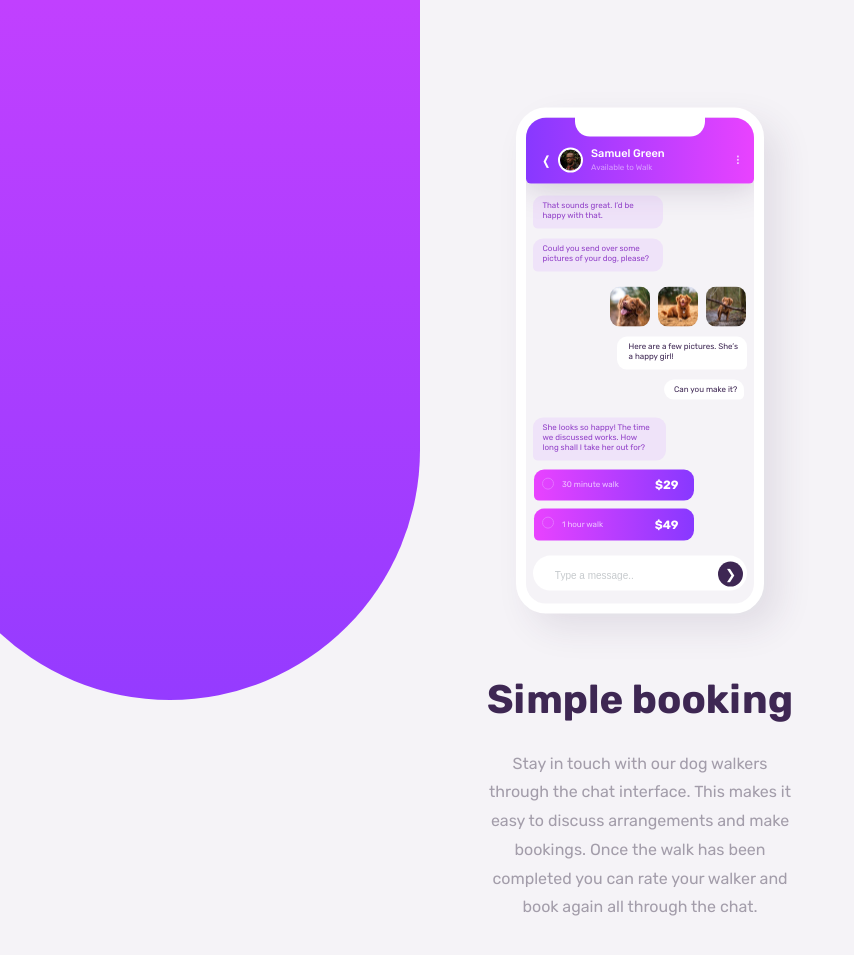
After one commit to serfoll/chat-app-css-illustration, a Node project: template src/index.pug in a window 1280 px wide. The commit adds this page. Shown: the top 955 px of the page, without its empty margins (0-854 px from the left). Run offline with Node 20 templates, Linux system fonts and the light colour scheme; the template is opened without the code that fills it, so the values that code supplies are empty; style sheets or scripts are compiled from the project's sources.

Commit message:
final solution, before deploy

```diff
--- /dev/null
+++ b/src/index.pug
@@ -0,0 +1,24 @@
+doctype html
+html(lang='en')
+  head
+    meta(charset='UTF-8')
+    meta(name='viewport', content='width=device-width, initial-scale=1.0')
+    meta(http-equiv='X-UA-Compatible', content='IE=edge')
+
+    base(href='/')
+
+    title= 'Chat App CSS Illustration'
+
+    meta(name='description', content='Chap App Css Illustration')
+
+    link(rel='stylesheet', href='styles/index.scss')
+
+    link(rel='shortcut icon', href='favicon-32x32.png', type='image/x-icon')
+  body
+    #content.content(role='main')
+      .content__wrapper
+        include views/partials/phone
+
+        .description__wrapper
+          h1.description__title Simple booking
+          p.description__text Stay in touch with our dog walkers through the chat interface. This makes it easy to discuss arrangements and make bookings. Once the walk has been completed you can rate your walker and book again all through the chat.
--- a/src/styles/base/base.scss
+++ b/src/styles/base/base.scss
@@ -7,13 +7,14 @@
 html {
   font-size: calc(750px / 750 * 10);
   line-height: 1;
-
   @include media('>phone', '>=desktop') {
     font-size: calc(1440px / 1440 * 10);
   }
 }
 
 body {
+  background-color: $color-Light-Grayish-Violet;
+  color: $color-Dark-Grayish-Violet;
   font-family: $font-rubik;
   font-size: 1.6rem;
   font-weight: 400;
--- a/src/styles/index.scss
+++ b/src/styles/index.scss
@@ -14,3 +14,4 @@
 @import './shared/titles';
 
 @import './pages/home/home';
+@import './partials/phone';
--- a/src/styles/pages/home/home.scss
+++ b/src/styles/pages/home/home.scss
@@ -1,2 +1,153 @@
 #content {
+  height: 100vh;
+  position: relative;
+  overflow-x: hidden;
+
+  @include media('>=desktop') {
+    margin: auto;
+    width: 144rem;
+  }
+
+  @include media('>1800px') {
+    overflow: visible;
+  }
+
+  &::after,
+  &::before {
+    content: '';
+    height: 50.3rem;
+    position: absolute;
+    width: 18rem;
+    z-index: -1;
+
+    @include media('>phone') {
+      height: 70rem;
+      width: 50rem;
+    }
+  }
+
+  &::after {
+    background: linear-gradient(
+      to bottom,
+      $gradient-after-light 0%,
+      $gradient-after-dark 100%
+    );
+    border-radius: 0 0 50rem 0;
+    top: 0;
+    width: 18.8rem;
+
+    @include media('>phone') {
+      border-radius: 0 0 50rem 50rem;
+      left: -8rem;
+      width: 50rem;
+    }
+
+    @include media('>=1800px') {
+      left: 0;
+    }
+  }
+
+  &::before {
+    background: rgba($color-Dark-Grayish-Violet, 0.08);
+    border-radius: 50rem 0 0 0;
+    bottom: -23rem;
+    right: 0;
+
+    @include media('>phone') {
+      border-radius: 50rem 50rem 0 0;
+      right: -8rem;
+      width: 50rem;
+      bottom: 0;
+    }
+
+    @include media('>=1800px') {
+      right: 0;
+    }
+  }
 }
+
+.content__wrapper {
+  margin: auto;
+  overflow-x: hidden;
+  @include media('>phone') {
+    position: relative;
+    top: 50%;
+    transform: translateY(-50%);
+    width: 50vh;
+  }
+  @include media('>=desktop') {
+    display: flex;
+    top: 0;
+    transform: translateY(0);
+    width: auto;
+  }
+}
+
+.description__wrapper {
+  padding: 0 3rem;
+  position: relative;
+
+  @include media('>=desktop') {
+    align-self: center;
+    padding: 0 12rem;
+    top: 9rem;
+  }
+}
+
+.description__title {
+  color: $color-Very-Dark-Desaturated-Violet;
+  font-size: 4rem;
+  font-weight: 700;
+  text-align: center;
+
+  @include media('>=desktop') {
+    margin-top: -9rem;
+    font-size: 4.1rem;
+    font-weight: 500;
+    text-align: left;
+  }
+}
+
+.description__text {
+  line-height: 1.8;
+  margin-top: 2rem;
+  padding: 0.5rem;
+  text-align: center;
+
+  @include media('>phone', '<desktop') {
+    padding: 1rem 6rem;
+  }
+
+  @include media('>=desktop') {
+    text-align: left;
+    padding-right: 3rem;
+  }
+}
+
+.footer {
+  display: none;
+  bottom: -20rem;
+  left: 50%;
+  padding: 0 3rem;
+  position: absolute;
+  text-align: center;
+  transform: translateX(-50%);
+  width: 100%;
+}
+
+.attribution {
+  a {
+    color: $color-Pale-Violet;
+
+    &:active {
+      color: $color-Dark-Desaturated-Violet;
+    }
+
+    @include media('>phone') {
+      &:hover,
+      &:active {
+        color: $color-Dark-Desaturated-Violet;
+      }
+    }
+  }
+}
--- /dev/null
+++ b/src/styles/partials/phone.scss
@@ -0,0 +1,264 @@
+.phone__wrapper {
+  position: relative;
+
+  @include media('>phone', '>=desktop') {
+    margin-left: 36.2rem;
+    margin-top: 8.5rem;
+  }
+
+  &::after {
+    background-color: $color-white;
+    border-radius: 0 0 1.5rem 1.5rem;
+    content: '';
+    height: 2.5rem;
+    left: 50%;
+    position: absolute;
+    top: 6.8rem;
+    transform: translateX(-50%);
+    width: 13rem;
+  }
+}
+
+.phone {
+  box-shadow: 1.5rem 1.5rem 3.5rem 0
+    rgba($color-Very-Dark-Desaturated-Violet, 0.1);
+  background-color: $color-Light-Grayish-Violet;
+  border: 1rem solid $color-white;
+  border-radius: 3rem;
+  height: 50.6rem;
+  left: 50%;
+  margin-bottom: 13rem;
+  overflow: hidden;
+  position: relative;
+  top: 6.4rem;
+  transform: translateX(-50%);
+  width: 24.8rem;
+  overflow: hidden;
+}
+
+.chat__app__header {
+  background: linear-gradient(
+    to right,
+    $gradient-Dark 0%,
+    $gradient-Light 100%
+  );
+  border-radius: 0.5rem;
+  box-shadow: 0 0 3.5rem 0 rgba($color-Very-Dark-Desaturated-Violet, 0.25);
+  color: $color-white;
+  display: flex;
+  height: 6.6rem;
+  align-items: center;
+  gap: 1rem;
+  width: 100%;
+  padding-top: 2rem;
+  position: relative;
+
+  &::after {
+    color: rgba($color-white, 0.7);
+    content: '\2807';
+    display: block;
+    font-size: 1.2rem;
+    margin-left: auto;
+    margin-right: 1rem;
+  }
+
+  &::before {
+    content: '\276C';
+    display: block;
+    font-size: 1.2rem;
+    font-weight: 700;
+    margin-left: 1.5rem;
+  }
+}
+
+.chat__app__header__media {
+  border: 0.2rem solid $color-white;
+  border-radius: 50%;
+  height: 2.5rem;
+  justify-self: flex-start;
+  margin-left: -0.3rem;
+  overflow: hidden;
+  position: relative;
+  width: 2.5rem;
+}
+
+.chat__app__header__media__image {
+  @extend %cover;
+
+  object-fit: cover;
+}
+
+.chat__app__header__info {
+  padding-bottom: 0.5rem;
+}
+
+.chat__app_header__info__name {
+  font-size: 1.1rem;
+  padding-top: 0.4rem;
+  font-weight: 500;
+  margin-bottom: 0.5rem;
+  margin-left: -0.2rem;
+}
+
+.chat__app__header__info__status {
+  color: $color-Pale-Violet;
+  font-size: 0.8rem;
+  margin-left: -0.2rem;
+}
+
+.chat__app__body__content {
+  display: inline-flex;
+  flex-direction: column;
+  width: 100%;
+}
+
+.content__chat__wrapper {
+  &:first-of-type {
+    align-self: flex-start;
+  }
+
+  &:nth-child(even) {
+    margin-top: 1rem;
+    align-self: flex-end;
+  }
+}
+
+.chat__bubble {
+  border-radius: 1rem 1rem 1rem 0.5rem;
+  font-size: 0.8rem;
+  line-height: 1.25;
+  width: 13rem;
+  margin-top: 1rem;
+  padding: 0.5rem 1.5rem 0.8rem 1rem;
+  position: relative;
+
+  &.content__client__bubble {
+    background-color: rgba($color-Pale-Violet, 0.2);
+    color: $color-Moderate-Violet;
+    margin-left: 0.65rem;
+
+    &:nth-child(1) {
+      margin-top: 1.2rem;
+    }
+
+    &:nth-child(2) {
+      padding-right: 0;
+    }
+
+    &.__last {
+      width: 13.3rem;
+      margin-top: 1.8rem;
+      margin-bottom: 0.9rem;
+    }
+  }
+
+  &.content__user__bubble {
+    background-color: $color-white;
+    border-radius: 1rem 1rem 0.5rem 1rem;
+    color: $color-Dark-Desaturated-Violet;
+    padding-right: 0.52rem;
+    padding-left: 1.2rem;
+    left: 0.65rem;
+    &:nth-child(3) {
+      float: right;
+      margin-right: 1.65rem;
+      width: 8rem;
+      line-height: 1;
+      padding: 0.6rem 0.2rem 0.6rem 1rem;
+    }
+  }
+}
+
+.content__user__media__wrapper {
+  display: flex;
+  justify-content: flex-end;
+  margin: 0.5rem 0;
+  margin-bottom: 0;
+}
+
+.content__user__media__image {
+  border-radius: 1rem;
+  height: 4rem;
+  margin-right: 0.8rem;
+  width: 4rem;
+}
+
+.chat__bubble__pricing {
+  margin: 0.8rem;
+  color: rgba($color-white, 0.7);
+  font-size: 0.8rem;
+}
+
+.pricing__offer {
+  display: block;
+  padding: 1.15rem;
+  padding-bottom: 1.2rem;
+  background: linear-gradient(to left, $gradient-Dark 0%, $gradient-Light 100%);
+  border-radius: 1rem 1rem 1rem 0.5rem;
+  padding-left: 2.8rem;
+  position: relative;
+  width: 16rem;
+
+  &::before {
+    background-color: transparent;
+    border: 0.1rem solid $color-Very-Light-Magenta;
+    border-radius: 50%;
+    content: '';
+    display: inline-block;
+    height: 1.2rem;
+    left: 0.8rem;
+    position: absolute;
+    top: 0.8rem;
+    width: 1.2rem;
+  }
+}
+.pricing__price {
+  color: $color-white;
+  float: right;
+  font-size: 1.2rem;
+  font-weight: 700;
+  line-height: 0.8;
+  margin-right: 0.4rem;
+}
+
+.chat__app__footer {
+  border-radius: 10rem;
+  background-color: $color-white;
+  margin: 0.7rem auto 0;
+  padding: 0.4rem;
+  padding-bottom: 0;
+  width: 94%;
+}
+
+.chat__app__form__wrapper {
+  position: relative;
+}
+
+.form__message__box {
+  background-color: transparent;
+  border: none;
+  font-size: 1rem;
+  padding: 1rem 0.8rem;
+  margin-left: 1rem;
+  &::placeholder,
+  &::-webkit-input-placeholder {
+    color: $color-Grayish-Blue;
+  }
+}
+
+.form__send__button {
+  background-color: $color-Very-Dark-Desaturated-Violet;
+  border-radius: 50%;
+  cursor: default;
+  height: 2.5rem;
+  position: absolute;
+  right: 0rem;
+  top: 0.2rem;
+  width: 2.5rem;
+
+  &::after {
+    content: '\276F';
+    display: block;
+    color: $color-white;
+  }
+}
--- a/src/styles/utils/responsive.scss
+++ b/src/styles/utils/responsive.scss
@@ -1,6 +1,6 @@
 $breakpoints: (
   'phone': 768px,
-  'tablet': 1024px,
+  'tablet': 800px,
   'desktop': 1440px,
 );
 
--- a/src/styles/utils/variables.scss
+++ b/src/styles/utils/variables.scss
@@ -1,17 +1,20 @@
 $color-black: hsl(0, 0%, 0%);
-$color-Dark-Grayish: hsl(270, 7%, 64%);
-$color-Desaturated-Dark: hsl(271, 15%, 43%);
+$color-Dark-Grayish-Violet: hsl(270, 7%, 64%);
+$color-Dark-Desaturated-Violet: hsl(271, 36%, 24%);
+$color-Desaturated-Dark-Violet: hsl(271, 15%, 43%);
 $color-Grayish-Blue: hsl(206, 6%, 79%);
 $color-Light-Grayish-Violet: hsl(270, 20%, 96%);
 $color-Moderate-Violet: hsl(276, 55%, 52%);
 $color-Pale-Violet: hsl(276, 100%, 81%);
-$color-Very-Dark: hsl(271, 36%, 24%);
 $color-Very-Dark-Desaturated-Violet: hsl(271, 36%, 24%);
 $color-Very-Light-Magenta: hsl(289, 100%, 72%);
 $color-white: hsl(0, 0%, 100%);
 
 $gradient-Light: hsl(293, 100%, 63%);
-$gradient-Light: hsl(264, 100%, 61%);
+$gradient-Dark: hsl(264, 100%, 61%);
+
+$gradient-after-light: #c140ff;
+$gradient-after-dark: #953bff;
 
 $font-rubik: 'Rubik', sans-serif;
 
--- a/src/views/partials/phone.pug
+++ b/src/views/partials/phone.pug
@@ -1,9 +1,9 @@
-.phone
-  .phone__wrapper
+.phone__wrapper
+  .phone
     .chat__app__header
       figure.chat__app__header__media
         img.chat__app__header__media__image(
-          src='../shared/images/avatar.jpg',
+          src='./shared/images/avatar.jpg',
           alt='Samuel Green profile picture'
         )
       .chat__app__header__info
@@ -13,40 +13,44 @@
     .chat__app__body
       .chat__app__body__content
         .content__chat__wrapper
-          p.chat__bublle.content__client__chat__bubble That sounds great. I’d be happy with that.
+          p.chat__bubble.content__client__bubble That sounds great. I’d be happy with that.
           p.chat__bubble.content__client__bubble Could you send over some pictures of your dog, please?
 
-        .content__user__media__wrapper
-          figure.content__user__media
-            img.content__user__media__image(
-              src='../shared/images/dog-image-1.jpg',
-              alt='small dog big tree'
-            )
-          figure.content__user__media
-            img.content__user__media__image(
-              src='../shared/images/dog-image-2.jpg',
-              alt='happy dog'
-            )
-          figure.content__user__media
-            img.content__user__media__image(
-              src='../shared/images/dog-image-3.jpg',
-              alt='small dog big tree'
-            )
-
         .content__chat__wrapper
+          .content__user__media__wrapper
+            figure.content__user__media
+              img.content__user__media__image(
+                src='./shared/images/dog-image-1.jpg',
+                alt='small dog big tree'
+              )
+            figure.content__user__media
+              img.content__user__media__image(
+                src='./shared/images/dog-image-2.jpg',
+                alt='happy dog'
+              )
+            figure.content__user__media
+              img.content__user__media__image(
+                src='./shared/images/dog-image-3.jpg',
+                alt='small dog big tree'
+              )
           p.chat__bubble.content__user__bubble Here are a few pictures. She’s a happy girl!
           p.chat__bubble.content__user__bubble Can you make it?
 
         .content__chat__wrapper
-          p.chat__bublle.content__client__chat__bubble She looks so happy! The time we discussed works. How long shall I take her out for?
+          p.chat__bubble.content__client__bubble.__last She looks so happy! The time we discussed works. How long shall I take her out for?
 
           p.chat__bubble__pricing
             span.pricing__offer 30 minute walk
-            span.pricing__price $29
+              span.pricing__price $29
           p.chat__bubble__pricing
             span.pricing__offer 1 hour walk
-            span.pricing__price $49
+              span.pricing__price $49
 
       .chat__app__footer
-        input(type='text', placeholder='Type a message..')
-        button(type='submit') >
+        .chat__app__form__wrapper
+          input.form__message__box(
+            type='text',
+            placeholder='Type a message..',
+            disabled='disabled'
+          )
+          button.form__send__button(type='submit')
```
Also changed, not shown: package.json (+4 -4 lines), src/views/index.pug (deleted, +0 -25 lines), src/views/partials/footer.pug (deleted, +0 -7 lines), README.md, src/favicon-32x32.png (renamed from src/shared/images/favicon-32x32.png), 3 other files.
